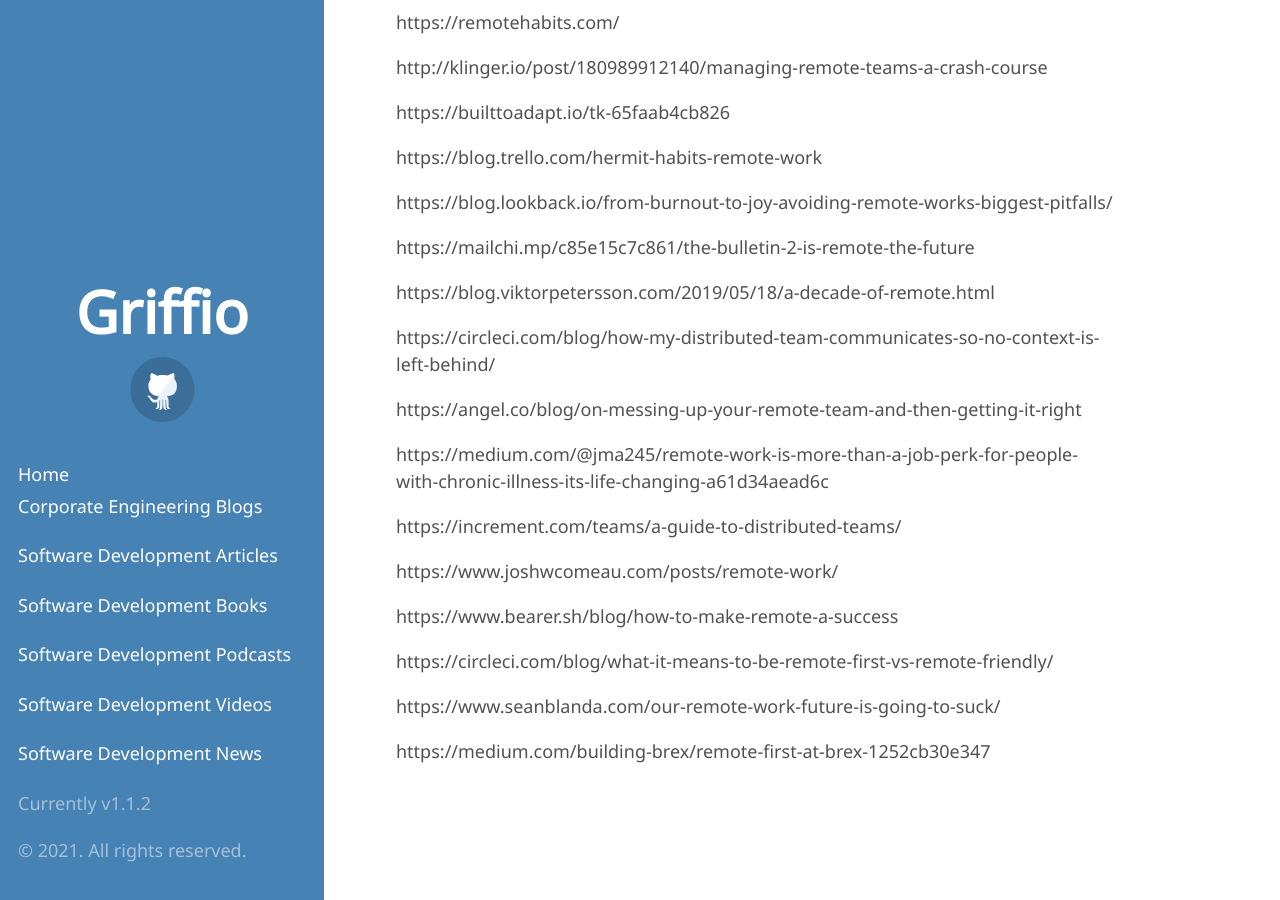
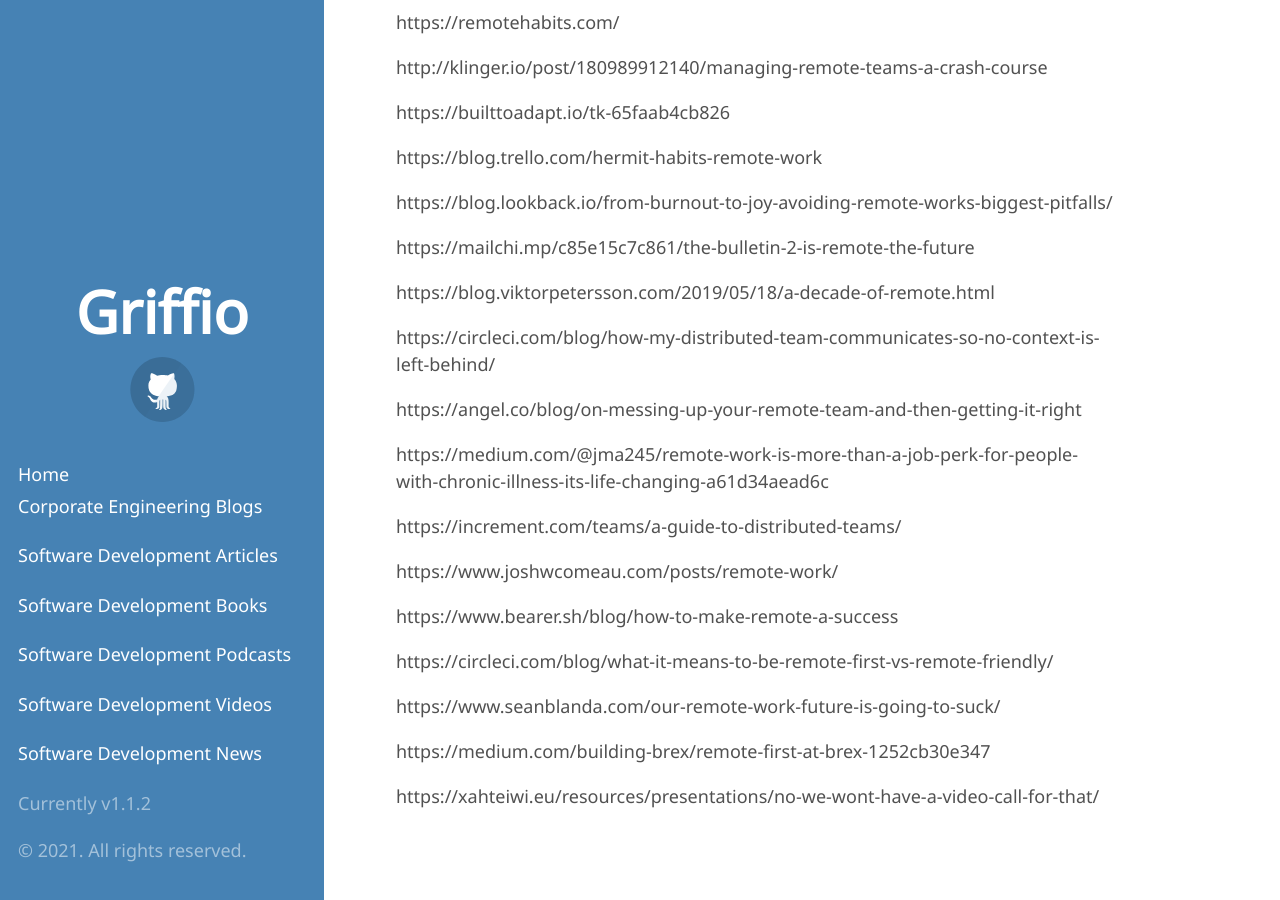
Before and after one commit to griffio/griffio.github.io, a Jekyll site: the page built from distributed_and_remote.md, in a window 1280 px wide and 900 px high, scrolled down 8172 px. Built offline with Jekyll 4.4.1, drawn with Linux system fonts in a browser that asks for light colours; some web fonts are replaced; our own code applies the rules of GitHub Pages for plain Markdown files; some of the changed lines change nothing that is shown.

Commit message:
Update distributed_and_remote.md

```diff
--- a/distributed_and_remote.md
+++ b/distributed_and_remote.md
@@ -333,3 +333,5 @@
 https://www.seanblanda.com/our-remote-work-future-is-going-to-suck/
 
 https://medium.com/building-brex/remote-first-at-brex-1252cb30e347
+
+https://xahteiwi.eu/resources/presentations/no-we-wont-have-a-video-call-for-that/
```
